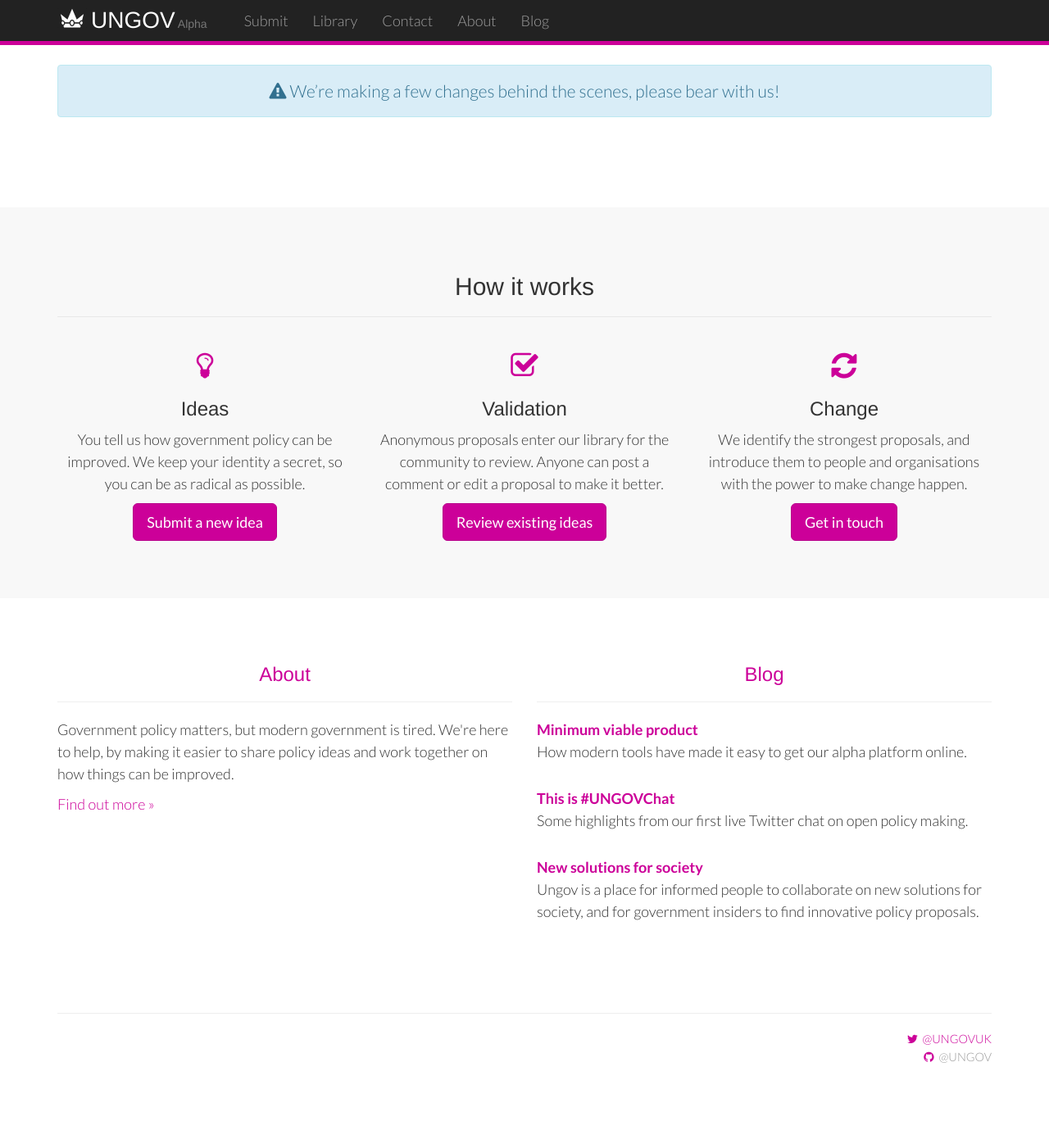
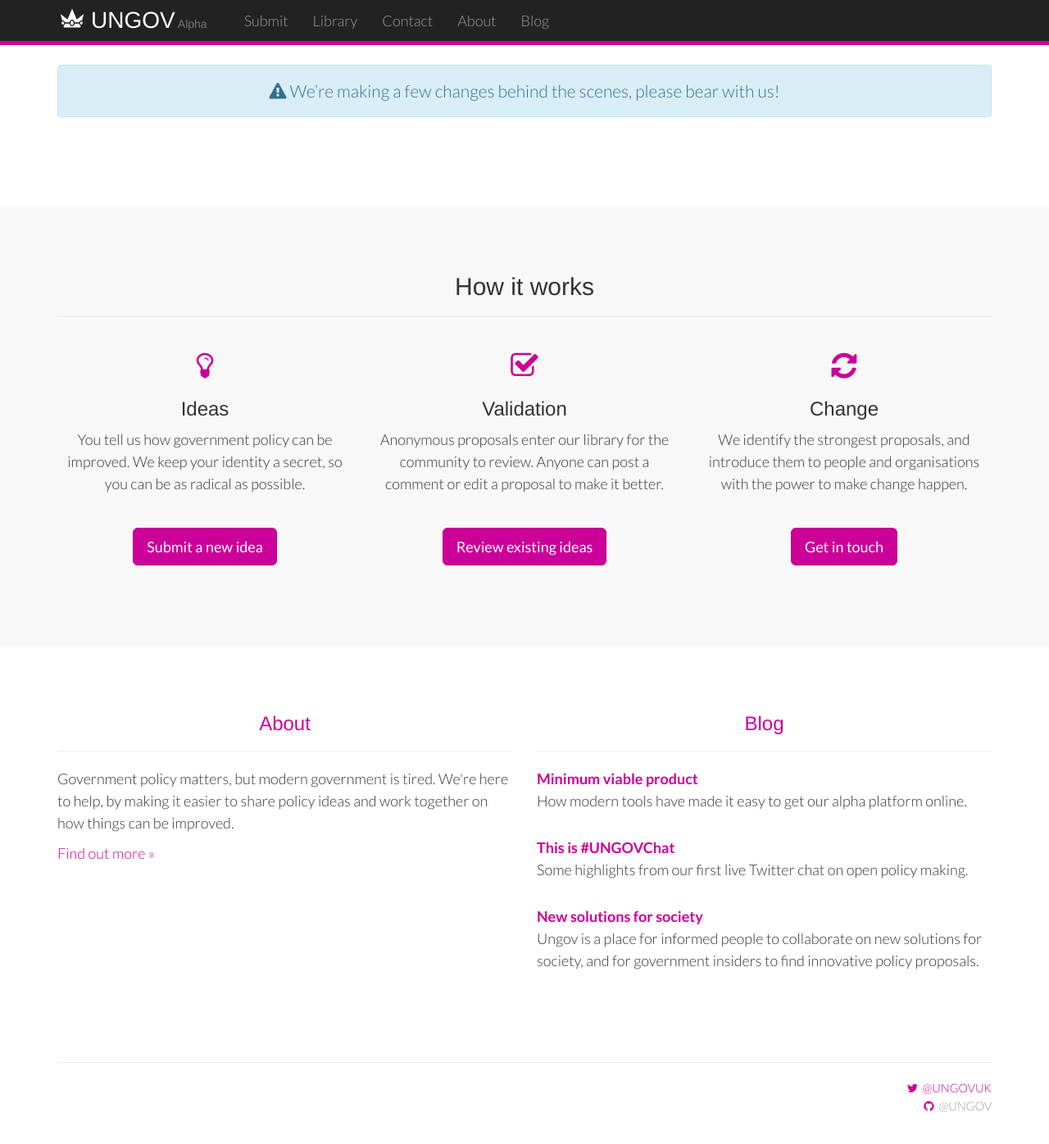
Before and after one commit to ungov/ungov.github.io, a Jekyll site: the page built from index.html, in a window 1280 px wide and 1400 px high, scrolled down 241 px. Shown: the top 1396 px of the window at 82% size. Built offline with Jekyll 4.4.1, drawn with Linux system fonts in a browser that asks for light colours; nearby versions of some CDN libraries; before the commit the page ends 1581 px from its top, so only the background shows below that.

Commit message:
front button margins

```diff
--- a/css/main.scss
+++ b/css/main.scss
@@ -183,6 +183,11 @@
   border-color: $brand-color-button-outline-hover;
 }
 
+.btn-front {
+  margin-top: $spacing-unit;
+  margin-bottom: $spacing-unit;
+}
+
 
 
 // Footer
--- a/index.html
+++ b/index.html
@@ -32,19 +32,19 @@
         <h1><i class="fa fa-lightbulb-o primary"></i></h1>
         <h3>Ideas</h3>
         <p>You tell us how government policy can be improved. We keep your identity a secret, so you can be as radical as possible.</p>
-        <p><a href="/submit/" class="btn btn-primary btn-lg">Submit a new idea</a></p>
+        <p><a href="/submit/" class="btn btn-primary btn-lg btn-front">Submit a new idea</a></p>
       </div>
       <div class="col-md-4 text-center">
         <h1><i class="fa fa-check-square-o primary"></i></h1>
         <h3>Validation</h3>
         <p>Anonymous proposals enter our library for the community to review. Anyone can post a comment or edit a proposal to make it better.</p>
-        <p><a href="/library/" class="btn btn-primary btn-lg">Review existing ideas</a></p>
+        <p><a href="/library/" class="btn btn-primary btn-lg btn-front">Review existing ideas</a></p>
       </div>
       <div class="col-md-4 text-center">
         <h1><i class="fa fa-refresh primary"></i></h1>
         <h3>Change</h3>
         <p>We identify the strongest proposals, and introduce them to people and organisations with the power to make change happen.</p>
-        <p><a href="/contact/" class="btn btn-primary btn-lg">Get in touch</a></p>
+        <p><a href="/contact/" class="btn btn-primary btn-lg btn-front">Get in touch</a></p>
       </div>
     </div>
   </div>
```
